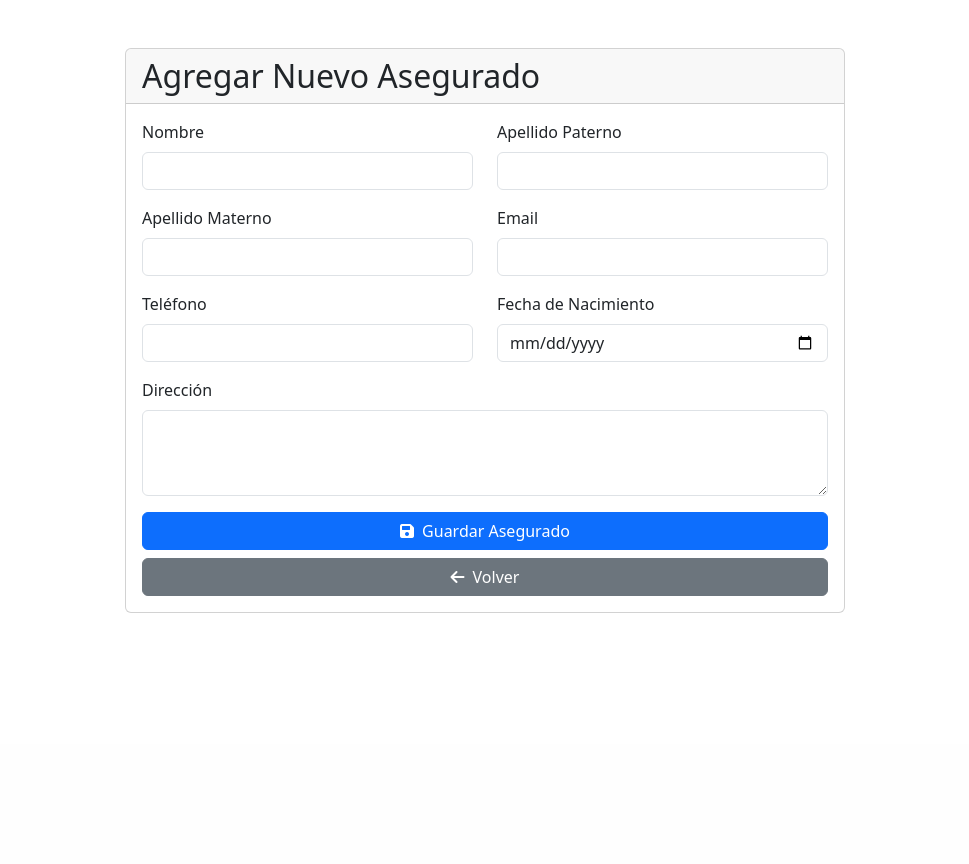
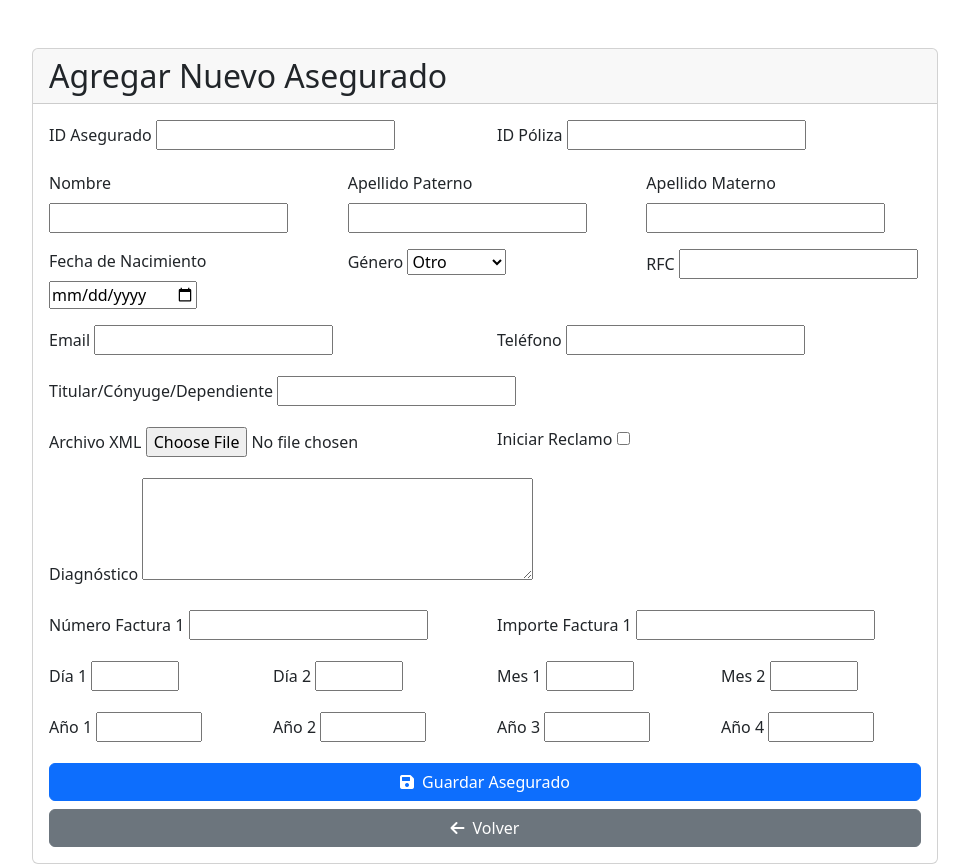
Before and after one commit to victornetroski/SistemaAdmin, a Django app: page /gestor_documentos/asegurados/agregar/ in a window 1280 px wide. Shown: the part 56-920 px from the top of the page, without its empty margins (155-1124 px from the left). Before the commit the page ends 669 px from the top, so only its background shows below. Run offline with Django 5.2, Linux system fonts and the light colour scheme; the visitor is signed in with stand-in values (Sample User, id 1).

Commit message:
tabla asegurado333

```diff
--- a/gestor_documentos/forms.py
+++ b/gestor_documentos/forms.py
@@ -23,6 +23,7 @@ class AseguradoForm(forms.ModelForm):
             'año2': forms.NumberInput(attrs={'min': 1900, 'max': 2100}),
             'año3': forms.NumberInput(attrs={'min': 1900, 'max': 2100}),
             'año4': forms.NumberInput(attrs={'min': 1900, 'max': 2100}),
+            'importe_factura1': forms.NumberInput(attrs={'step': '0.01', 'min': '0'}),
         }
 
 class DocumentoForm(forms.ModelForm):
--- a/templates/gestor_documentos/agregar_asegurado.html
+++ b/templates/gestor_documentos/agregar_asegurado.html
@@ -3,7 +3,7 @@
 {% block content %}
 <div class="container mt-5">
     <div class="row justify-content-center">
-        <div class="col-md-8">
+        <div class="col-md-10">
             <div class="card">
                 <div class="card-header">
                     <h2 class="mb-0">Agregar Nuevo Asegurado</h2>
@@ -20,42 +20,135 @@
                     </div>
                     {% endif %}
 
-                    <form method="post">
+                    <form method="post" enctype="multipart/form-data">
                         {% csrf_token %}
+
                         <div class="row">
                             <div class="col-md-6 mb-3">
-                                <label for="nombre" class="form-label">Nombre</label>
-                                <input type="text" class="form-control" id="nombre" name="nombre" required>
+                                <label for="{{ form.id_asegurado.id_for_label }}" class="form-label">ID Asegurado</label>
+                                {{ form.id_asegurado }}
                             </div>
                             <div class="col-md-6 mb-3">
-                                <label for="apellido_paterno" class="form-label">Apellido Paterno</label>
-                                <input type="text" class="form-control" id="apellido_paterno" name="apellido_paterno" required>
+                                <label for="{{ form.id_poliza.id_for_label }}" class="form-label">ID Póliza</label>
+                                {{ form.id_poliza }}
                             </div>
                         </div>
+
+                        <div class="row">
+                            <div class="col-md-4 mb-3">
+                                <label for="{{ form.nombre.id_for_label }}" class="form-label">Nombre</label>
+                                {{ form.nombre }}
+                            </div>
+                            <div class="col-md-4 mb-3">
+                                <label for="{{ form.apellido_paterno.id_for_label }}" class="form-label">Apellido Paterno</label>
+                                {{ form.apellido_paterno }}
+                            </div>
+                            <div class="col-md-4 mb-3">
+                                <label for="{{ form.apellido_materno.id_for_label }}" class="form-label">Apellido Materno</label>
+                                {{ form.apellido_materno }}
+                            </div>
+                        </div>
+
+                        <div class="row">
+                            <div class="col-md-4 mb-3">
+                                <label for="{{ form.fecha_nacimiento.id_for_label }}" class="form-label">Fecha de Nacimiento</label>
+                                {{ form.fecha_nacimiento }}
+                            </div>
+                            <div class="col-md-4 mb-3">
+                                <label for="{{ form.genero.id_for_label }}" class="form-label">Género</label>
+                                {{ form.genero }}
+                            </div>
+                            <div class="col-md-4 mb-3">
+                                <label for="{{ form.rfc.id_for_label }}" class="form-label">RFC</label>
+                                {{ form.rfc }}
+                            </div>
+                        </div>
+
                         <div class="row">
                             <div class="col-md-6 mb-3">
-                                <label for="apellido_materno" class="form-label">Apellido Materno</label>
-                                <input type="text" class="form-control" id="apellido_materno" name="apellido_materno" required>
+                                <label for="{{ form.email.id_for_label }}" class="form-label">Email</label>
+                                {{ form.email }}
                             </div>
                             <div class="col-md-6 mb-3">
-                                <label for="email" class="form-label">Email</label>
-                                <input type="email" class="form-control" id="email" name="email" required>
+                                <label for="{{ form.telefono.id_for_label }}" class="form-label">Teléfono</label>
+                                {{ form.telefono }}
                             </div>
                         </div>
+
+                        <div class="row">
+                            <div class="col-md-12 mb-3">
+                                <label for="{{ form.titulat_conyuge_dependiente.id_for_label }}" class="form-label">Titular/Cónyuge/Dependiente</label>
+                                {{ form.titulat_conyuge_dependiente }}
+                            </div>
+                        </div>
+
                         <div class="row">
                             <div class="col-md-6 mb-3">
-                                <label for="telefono" class="form-label">Teléfono</label>
-                                <input type="tel" class="form-control" id="telefono" name="telefono" required>
+                                <label for="{{ form.archivo_xml.id_for_label }}" class="form-label">Archivo XML</label>
+                                {{ form.archivo_xml }}
                             </div>
                             <div class="col-md-6 mb-3">
-                                <label for="fecha_nacimiento" class="form-label">Fecha de Nacimiento</label>
-                                <input type="date" class="form-control" id="fecha_nacimiento" name="fecha_nacimiento" required>
+                                <label for="{{ form.iniciar_reclamo.id_for_label }}" class="form-label">Iniciar Reclamo</label>
+                                {{ form.iniciar_reclamo }}
                             </div>
                         </div>
-                        <div class="mb-3">
-                            <label for="direccion" class="form-label">Dirección</label>
-                            <textarea class="form-control" id="direccion" name="direccion" rows="3" required></textarea>
+
+                        <div class="row">
+                            <div class="col-md-12 mb-3">
+                                <label for="{{ form.diagnostico.id_for_label }}" class="form-label">Diagnóstico</label>
+                                {{ form.diagnostico }}
+                            </div>
                         </div>
+
+                        <div class="row">
+                            <div class="col-md-6 mb-3">
+                                <label for="{{ form.numero_factura1.id_for_label }}" class="form-label">Número Factura 1</label>
+                                {{ form.numero_factura1 }}
+                            </div>
+                            <div class="col-md-6 mb-3">
+                                <label for="{{ form.importe_factura1.id_for_label }}" class="form-label">Importe Factura 1</label>
+                                {{ form.importe_factura1 }}
+                            </div>
+                        </div>
+
+                        <div class="row">
+                            <div class="col-md-3 mb-3">
+                                <label for="{{ form.dia1.id_for_label }}" class="form-label">Día 1</label>
+                                {{ form.dia1 }}
+                            </div>
+                            <div class="col-md-3 mb-3">
+                                <label for="{{ form.dia2.id_for_label }}" class="form-label">Día 2</label>
+                                {{ form.dia2 }}
+                            </div>
+                            <div class="col-md-3 mb-3">
+                                <label for="{{ form.mes1.id_for_label }}" class="form-label">Mes 1</label>
+                                {{ form.mes1 }}
+                            </div>
+                            <div class="col-md-3 mb-3">
+                                <label for="{{ form.mes2.id_for_label }}" class="form-label">Mes 2</label>
+                                {{ form.mes2 }}
+                            </div>
+                        </div>
+
+                        <div class="row">
+                            <div class="col-md-3 mb-3">
+                                <label for="{{ form.año1.id_for_label }}" class="form-label">Año 1</label>
+                                {{ form.año1 }}
+                            </div>
+                            <div class="col-md-3 mb-3">
+                                <label for="{{ form.año2.id_for_label }}" class="form-label">Año 2</label>
+                                {{ form.año2 }}
+                            </div>
+                            <div class="col-md-3 mb-3">
+                                <label for="{{ form.año3.id_for_label }}" class="form-label">Año 3</label>
+                                {{ form.año3 }}
+                            </div>
+                            <div class="col-md-3 mb-3">
+                                <label for="{{ form.año4.id_for_label }}" class="form-label">Año 4</label>
+                                {{ form.año4 }}
+                            </div>
+                        </div>
+
                         <div class="d-grid gap-2">
                             <button type="submit" class="btn btn-primary">
                                 <i class="fas fa-save me-2"></i>Guardar Asegurado
```
Also changed, not shown: migrar_datos.py (added, +67 -0 lines).
